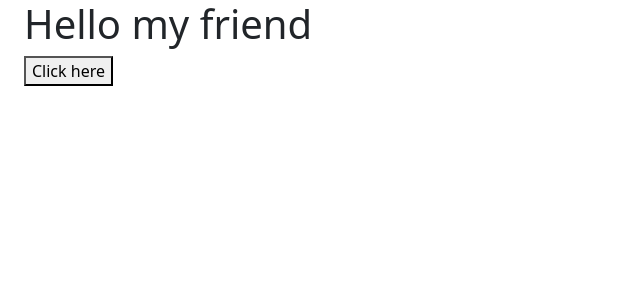
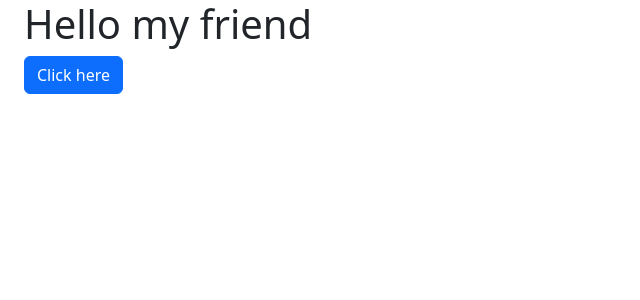
Before and after one commit to antich98/ejReact3, a React (Vite) app: page / in a window 1280 px wide. Shown: the top 300 px of the page, without its empty margins (0-640 px from the left). Built offline with nearby package versions, Linux system fonts and the light colour scheme.

Commit message:
Agregué botón de bootstrap

```diff
--- a/src/components/Titulos.jsx
+++ b/src/components/Titulos.jsx
@@ -1,3 +1,4 @@
+import { Button } from "react-bootstrap";
 import { useState } from "react";
 const Titulos = (props) => {
     const [clicked, setClicked] = useState(false);
@@ -10,7 +11,7 @@ const Titulos = (props) => {
         <h1>
             Hello {props.tituloNuevo}{clicked ? ' (from changed state)' : ''}
         </h1>
-        <button onClick={handleClick}>Click here</button>
+        <Button onClick={handleClick}>Click here</Button>
         </div>
     );
 };
```
